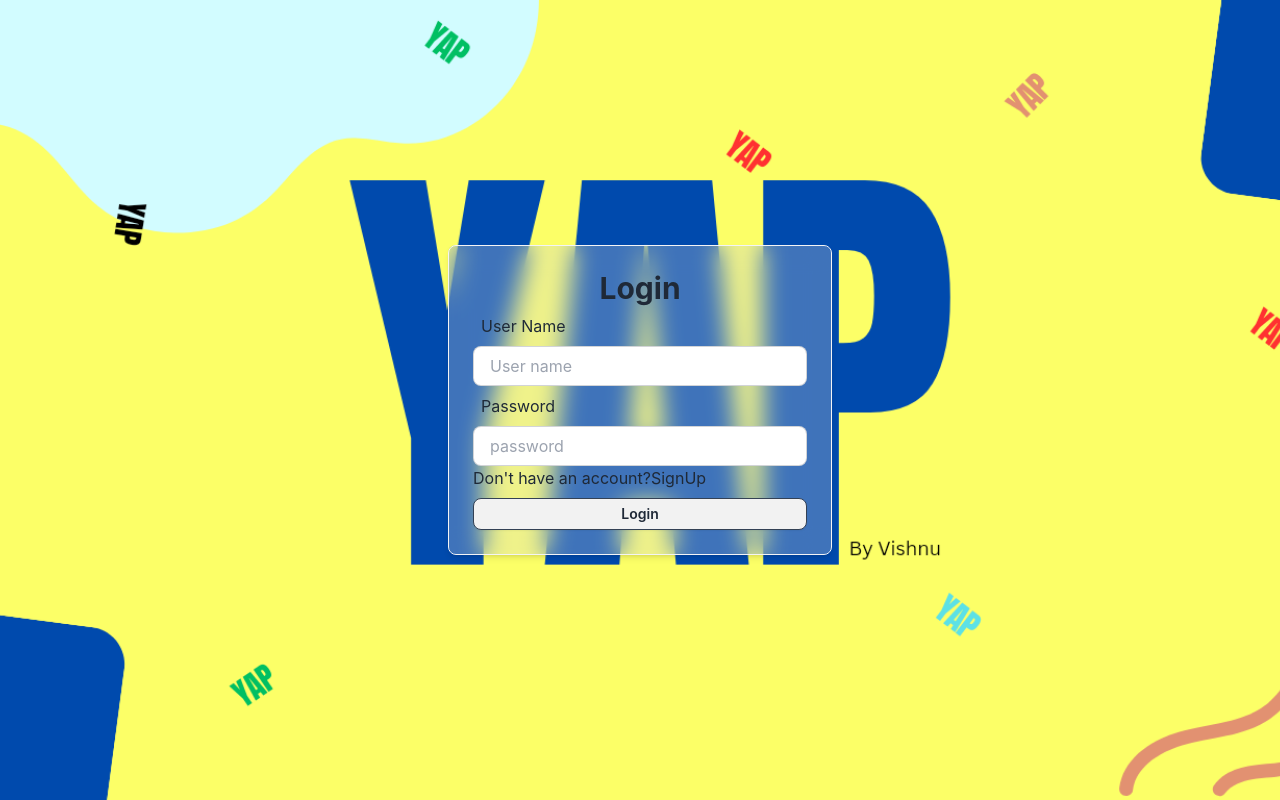
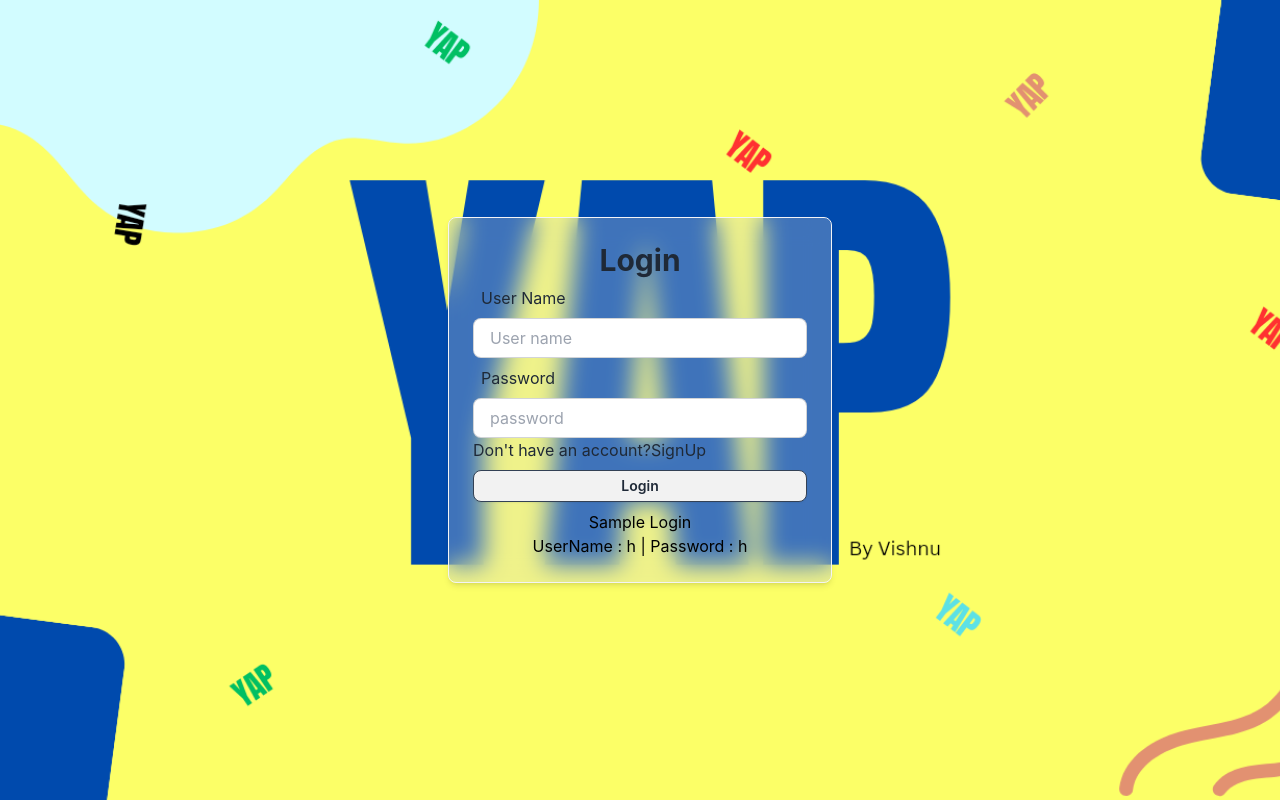
Before and after one commit to vishnuforcode/chat-app, a React (Create React App) app in the folder frontend/: page /login in a window 1280 px wide. Built offline with nearby package versions, Linux system fonts and the light colour scheme.

Commit message:
added Smaple Login

```diff
--- a/frontend/src/components/Login.jsx
+++ b/frontend/src/components/Login.jsx
@@ -83,6 +83,11 @@ const dispatch = useDispatch()
             <button type='submit' className='btn btn-block btn-sm mt-2 border border-slate-700'>
               Login
             </button>
+            <div className="example mt-2 d-flex text-center " style={{color:'black'}}>
+             <p >Sample Login</p>
+              UserName : h |
+              Password : h
+            </div>
           </div>
 
 
```
